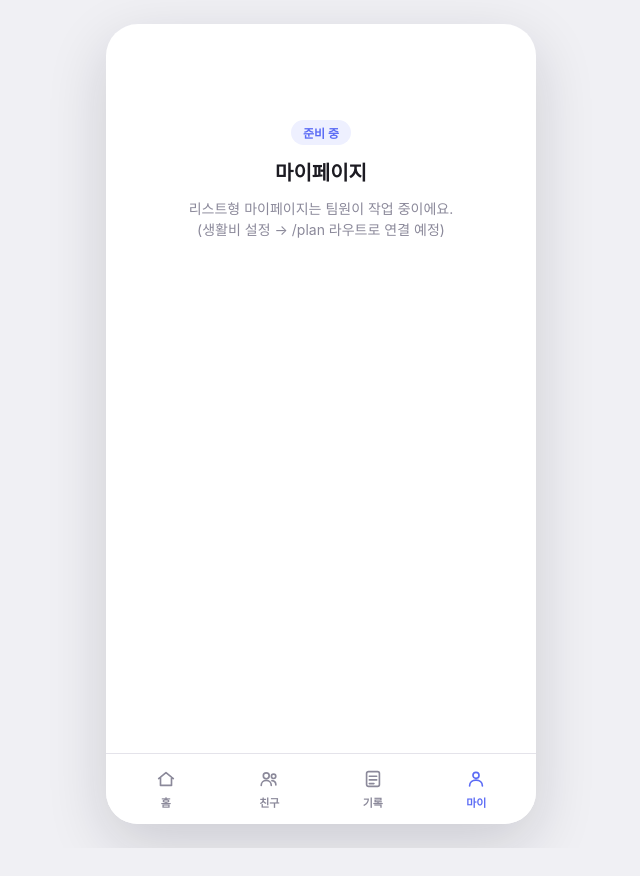
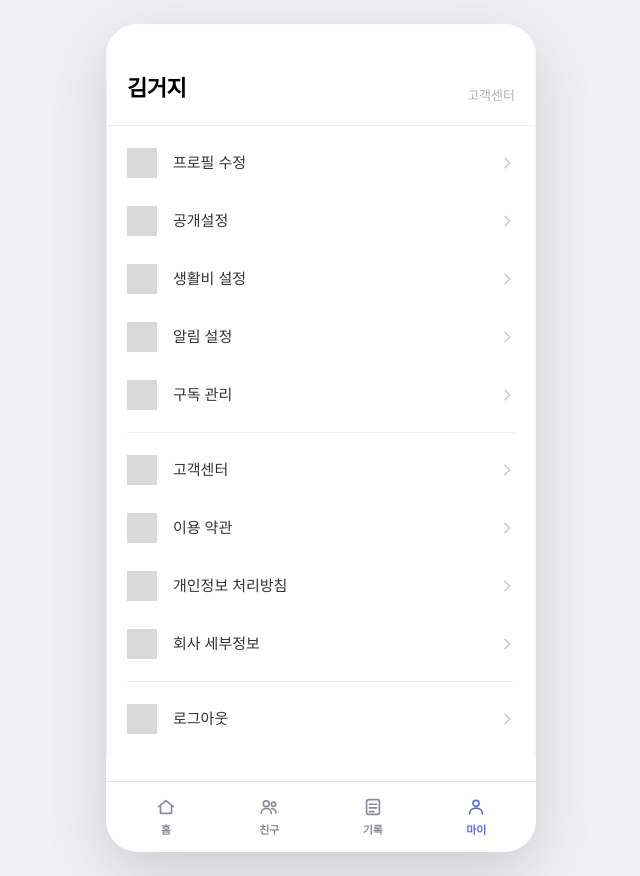
Before and after one commit to mrainbeat/Agaddon, a React (Vite) app in the folder project/: page /my in a window 1280 px wide. Shown: the whole page, without its empty margins (319-959 px from the left). Before the commit the page ends 848 px from the top, so only its background shows below. Built offline with nearby package versions, Linux system fonts and the light colour scheme.

Commit message:
[Feat] 마이페이지 구현

```diff
--- a/project/package.json
+++ b/project/package.json
@@ -10,9 +10,11 @@
     "preview": "vite preview"
   },
   "dependencies": {
+    "@tailwindcss/vite": "^4.3.3",
     "react": "^19.2.7",
     "react-dom": "^19.2.7",
-    "react-router-dom": "^7.18.1"
+    "react-router-dom": "^7.18.1",
+    "tailwindcss": "^4.3.3"
   },
   "devDependencies": {
     "@eslint/js": "^10.0.1",
--- a/project/src/index.css
+++ b/project/src/index.css
@@ -1,3 +1,4 @@
+@import "tailwindcss";
 :root {
   --bg-page: #f0f0f4;
   --bg-app: #ffffff;
@@ -11,8 +12,9 @@
   --warn: #ff9f43;
   --star: #ff4d4f;
 
-  --sans: 'Pretendard', -apple-system, BlinkMacSystemFont, 'Segoe UI', 'Apple SD Gothic Neo',
-    'Noto Sans KR', system-ui, sans-serif;
+  --sans:
+    "Pretendard", -apple-system, BlinkMacSystemFont, "Segoe UI",
+    "Apple SD Gothic Neo", "Noto Sans KR", system-ui, sans-serif;
 
   font-family: var(--sans);
   color: var(--text);
--- a/project/src/pages/MyPage.jsx
+++ b/project/src/pages/MyPage.jsx
@@ -1,23 +1,127 @@
-// 마이페이지: 실제 화면은 프론트 팀원이 새 목업(리스트형)대로 만들 예정이라
-// 여기서는 자리만 잡아둔다. 아래 note 그대로 팀원에게 전달하면 됨.
-//
-// 연동 방법: "생활비 설정" 메뉴 항목을 만들고 아래처럼 연결하면
-// 우리가 만든 플랜세우기(기간+예산 입력, 넘패드, 캐릭터 확인화면)로 이동함.
-//
-//   import { Link } from 'react-router-dom'
-//   <Link to="/plan">생활비 설정</Link>
-//
-// /plan 라우트와 그 안의 로직(src/pages/PlanSetup.jsx, src/lib/store.js)은
-// 이미 완성되어 있어서 그대로 재사용하면 됨. 저장하면 budget.nextPayday /
-// budget.maxAmount가 갱신되고 홈 화면에 바로 반영됨.
-function MyPage() {
+import React from "react";
+
+export default function MyPage() {
+  const section1 = [
+    "프로필 수정",
+    "공개설정",
+    "생활비 설정",
+    "알림 설정",
+    "구독 관리",
+  ];
+
+  const section2 = [
+    "고객센터",
+    "이용 약관",
+    "개인정보 처리방침",
+    "회사 세부정보",
+  ];
+
   return (
-    <div className="screen coming-soon">
-      <div className="coming-soon-badge">준비 중</div>
-      <h1>마이페이지</h1>
-      <p>리스트형 마이페이지는 팀원이 작업 중이에요. (생활비 설정 → /plan 라우트로 연결 예정)</p>
+    // min-h-svh 제거 -> 화면 전체를 무조건 채우지 않고 컨텐츠 크기에 맞춤
+    <div className="w-full max-w-[430px] bg-white mx-auto relative border-x border-gray-100 overflow-hidden pb-2">
+      {/* 1. 상단 헤더 */}
+      <header className="px-5 pt-12 pb-5 flex items-end justify-between border-b border-[#f0f0f0]">
+        <h1 className="text-[22px] font-bold text-black tracking-tight">
+          김거지
+        </h1>
+        <button className="text-[13px] text-[#b3b3b3] font-medium hover:text-gray-600 transition-colors">
+          고객센터
+        </button>
+      </header>
+
+      {/* 2. 메인 리스트 영역 */}
+      <main className="flex flex-col">
+        {/* 그룹 1 */}
+        <div className="py-2">
+          {section1.map((title, idx) => (
+            <button
+              key={idx}
+              className="w-full flex items-center justify-between px-5 py-3.5 hover:bg-gray-50 transition-colors"
+            >
+              <div className="flex items-center gap-4">
+                <div className="w-[30px] h-[30px] bg-[#d9d9d9]" />
+                <span className="text-[15px] text-[#333333] font-medium">
+                  {title}
+                </span>
+              </div>
+              <svg
+                className="w-4 h-4 text-[#cccccc]"
+                fill="none"
+                stroke="currentColor"
+                viewBox="0 0 24 24"
+              >
+                <path
+                  strokeLinecap="round"
+                  strokeLinejoin="round"
+                  strokeWidth="2.5"
+                  d="M9 5l7 7-7 7"
+                />
+              </svg>
+            </button>
+          ))}
+        </div>
+
+        {/* 구분선 */}
+        <div className="h-px bg-[#f0f0f0] mx-5" />
+
+        {/* 그룹 2 */}
+        <div className="py-2">
+          {section2.map((title, idx) => (
+            <button
+              key={idx}
+              className="w-full flex items-center justify-between px-5 py-3.5 hover:bg-gray-50 transition-colors"
+            >
+              <div className="flex items-center gap-4">
+                <div className="w-[30px] h-[30px] bg-[#d9d9d9]" />
+                <span className="text-[15px] text-[#333333] font-medium">
+                  {title}
+                </span>
+              </div>
+              <svg
+                className="w-4 h-4 text-[#cccccc]"
+                fill="none"
+                stroke="currentColor"
+                viewBox="0 0 24 24"
+              >
+                <path
+                  strokeLinecap="round"
+                  strokeLinejoin="round"
+                  strokeWidth="2.5"
+                  d="M9 5l7 7-7 7"
+                />
+              </svg>
+            </button>
+          ))}
+        </div>
+
+        {/* 구분선 */}
+        <div className="h-px bg-[#f0f0f0] mx-5" />
+
+        {/* 그룹 3 (로그아웃) */}
+        <div className="pt-2">
+          <button className="w-full flex items-center justify-between px-5 py-3.5 hover:bg-gray-50 transition-colors">
+            <div className="flex items-center gap-4">
+              <div className="w-[30px] h-[30px] bg-[#d9d9d9]" />
+              <span className="text-[15px] text-[#333333] font-medium">
+                로그아웃
+              </span>
+            </div>
+            <svg
+              className="w-4 h-4 text-[#cccccc]"
+              fill="none"
+              stroke="currentColor"
+              viewBox="0 0 24 24"
+            >
+              <path
+                strokeLinecap="round"
+                strokeLinejoin="round"
+                strokeWidth="2.5"
+                d="M9 5l7 7-7 7"
+              />
+            </svg>
+          </button>
+        </div>
+      </main>
     </div>
-  )
+  );
 }
-
-export default MyPage
--- a/project/vite.config.js
+++ b/project/vite.config.js
@@ -1,9 +1,13 @@
 import { defineConfig } from "vite";
 import react from "@vitejs/plugin-react";
+import tailwindcss from "@tailwindcss/vite"; // 1. 패키지 import 추가
 
 // https://vite.dev/config/
 export default defineConfig({
-  plugins: [react()],
+  plugins: [
+    react(),
+    tailwindcss(), // 2. 테일윈드 플러그인 추가
+  ],
   server: {
     port: 3000,
   },
```
Also changed, not shown: project/src/main.jsx (+7 -7 lines), 1 other file (tests, documents, lock files or other folders).
